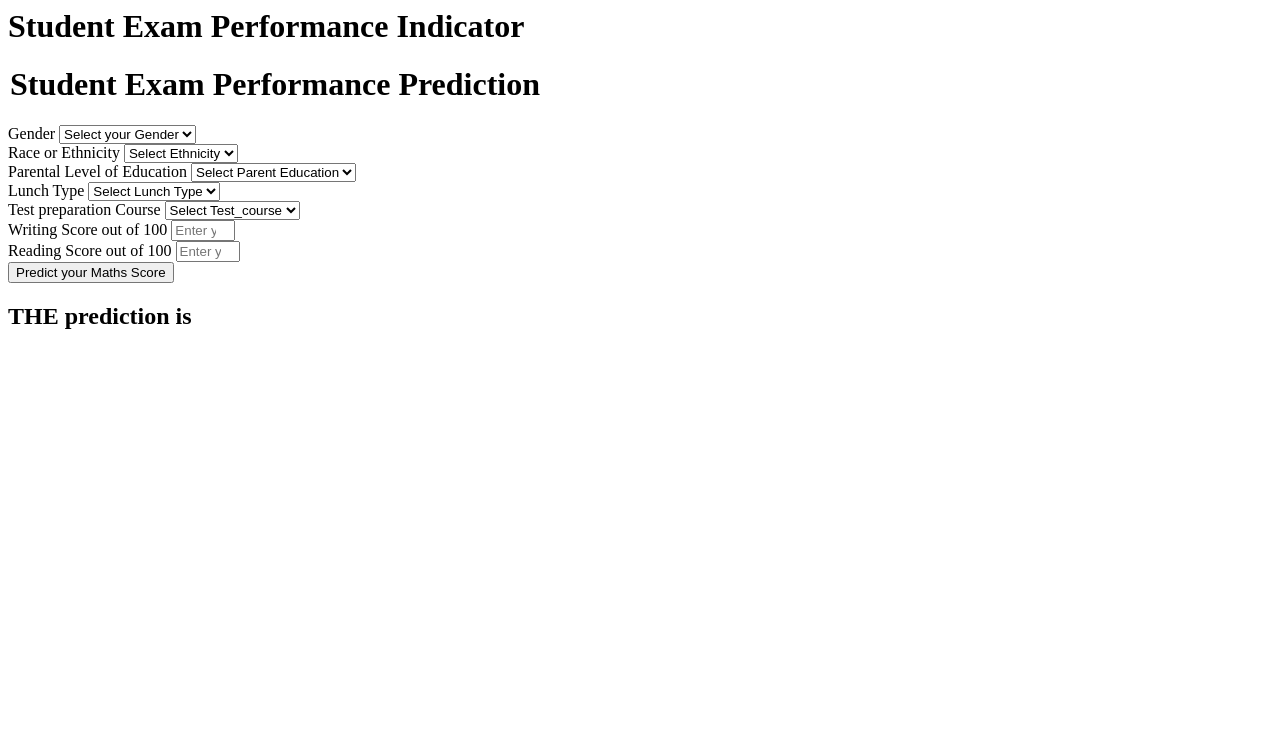
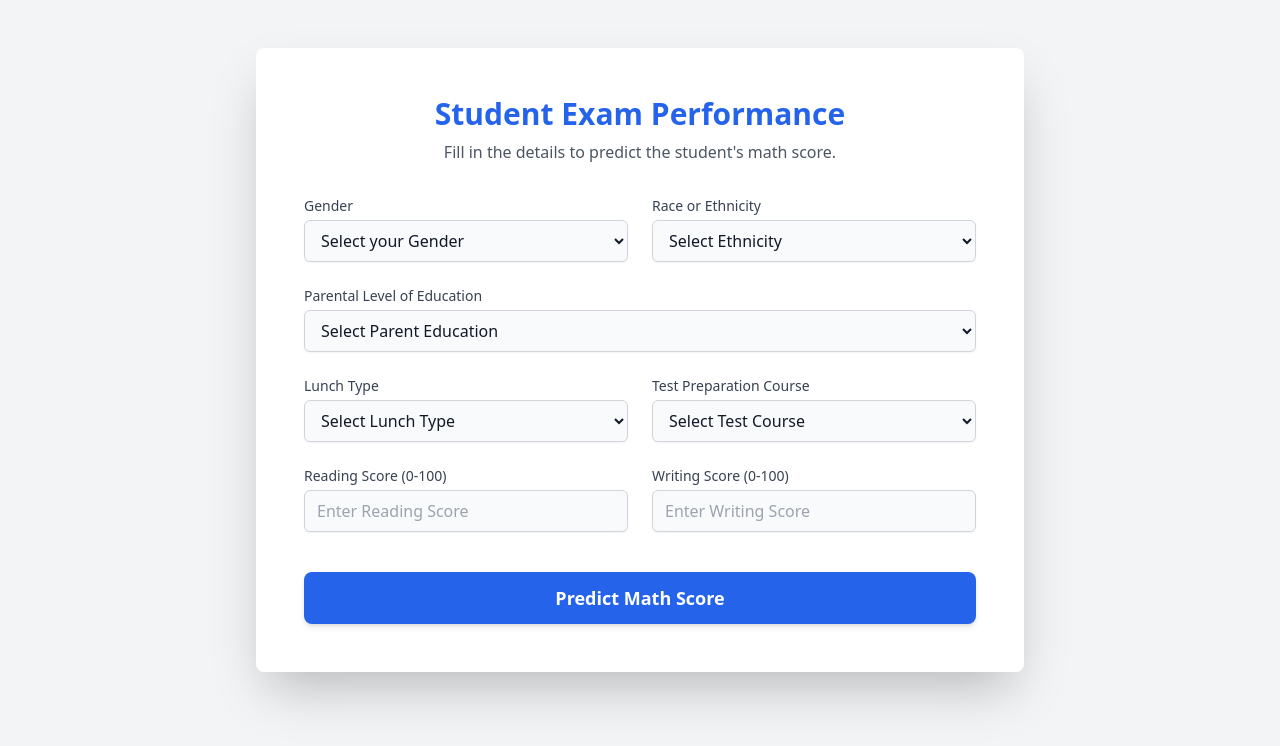
Before and after one commit to Amaan6674/mlproject, a Flask app: page /predictdata in a window 1280 px wide. Shown: the top 746 px of the page. Run offline with Flask 3, Linux system fonts and the light colour scheme; some libraries are stand-ins or nearby versions.

Commit message:
improve ui

```diff
--- a/templates/home.html
+++ b/templates/home.html
@@ -1,111 +1,118 @@
-<html>
-<body>
-    <div class="login">
-       <h1>Student Exam Performance Indicator</h1>
+<!DOCTYPE html>
+<html lang="en">
+<head>
+    <meta charset="UTF-8">
+    <meta name="viewport" content="width=device-width, initial-scale=1.0">
+    <title>Predict Math Score</title>
+    <script src="https://cdn.tailwindcss.com"></script>
+</head>
+<body class="bg-gray-100 text-gray-900 py-12 px-4">
 
-       <form action="{{ url_for('predict_datapoint')}}" method="post">
-        <h1>
-            <legend>Student Exam Performance Prediction</legend>
+    <div class="max-w-3xl mx-auto">
+
+        <div class="bg-white shadow-2xl rounded-lg p-8 md:p-12">
+
+            <h1 class="text-3xl font-bold text-center text-blue-600 mb-2">
+                Student Exam Performance
             </h1>
-        <div class="mb-3">
-            <label class="form-label">Gender</label>
-            <select class="form-control" name="gender" placeholder="Enter you Gender" required>
-                <option class="placeholder" selected disabled value="">Select your Gender</option>
-                <option value="male">
-                    Male
-                </option>
-                <option value="female">
-                    Female
-                </option>
+            <p class="text-center text-gray-600 mb-8">
+                Fill in the details to predict the student's math score.
+            </p>
+
+            <form action="{{ url_for('predict_datapoint') }}" method="post">
+
+                <div class="grid grid-cols-1 md:grid-cols-2 gap-6">
+
+                    <div>
+                        <label for="gender" class="block text-sm font-medium text-gray-700 mb-1">Gender</label>
+                        <select id="gender" name="gender" required
+                                class="w-full px-3 py-2 bg-gray-50 border border-gray-300 rounded-md shadow-sm focus:outline-none focus:ring-blue-500 focus:border-blue-500">
+                            <option value="" selected disabled>Select your Gender</option>
+                            <option value="male">Male</option>
+                            <option value="female">Female</option>
                         </select>
                     </div>
-        <div class="mb-3">
-            <label class="form-label">Race or Ethnicity</label>
-            <select class="form-control" name="ethnicity" placeholder="Enter you ethnicity" required>
-                <option class="placeholder" selected disabled value="">Select Ethnicity</option>
-                <option value="group A">
-                    Group A
-                </option>
-                <option value="group B">
-                    Group B
-                </option>
-                <option value="group C">
-                    Group C
-                </option>
-                <option value="group D">
-                    Group D
-                </option>
-                <option value="group E">
-                    Group E
-                </option>
+
+                    <div>
+                        <label for="ethnicity" class="block text-sm font-medium text-gray-700 mb-1">Race or Ethnicity</label>
+                        <select id="ethnicity" name="ethnicity" required
+                                class="w-full px-3 py-2 bg-gray-50 border border-gray-300 rounded-md shadow-sm focus:outline-none focus:ring-blue-500 focus:border-blue-500">
+                            <option value="" selected disabled>Select Ethnicity</option>
+                            <option value="group A">Group A</option>
+                            <option value="group B">Group B</option>
+                            <option value="group C">Group C</option>
+                            <option value="group D">Group D</option>
+                            <option value="group E">Group E</option>
                         </select>
                     </div>
-        <div class="mb-3">
-            <label class="form-label">Parental Level of Education</label>
-            <select class="form-control" name="parental_level_of_education"
-                placeholder="Enter you Parent Education" required>
-                <option class="placeholder" selected disabled value="">Select Parent Education</option>
-                <option value="associate's degree">
-                    associate's degree
-                </option>
-                <option value="bachelor's degree">
-                    bachelor's degree
-                </option>
-                <option value="high school">
-                    high school
-                </option>
-                <option value="master's degree">
-                    master's degree
-                </option>
-                <option value="some college">
-                    some college
-                </option>
-                <option value="some high school">
-                    some high school
-                </option>
+
+                    <div class="md:col-span-2">
+                        <label for="parental_level_of_education" class="block text-sm font-medium text-gray-700 mb-1">Parental Level of Education</label>
+                        <select id="parental_level_of_education" name="parental_level_of_education" required
+                                class="w-full px-3 py-2 bg-gray-50 border border-gray-300 rounded-md shadow-sm focus:outline-none focus:ring-blue-500 focus:border-blue-500">
+                            <option value="" selected disabled>Select Parent Education</option>
+                            <option value="associate's degree">Associate's Degree</option>
+                            <option value="bachelor's degree">Bachelor's Degree</option>
+                            <option value="high school">High School</option>
+                            <option value="master's degree">Master's Degree</option>
+                            <option value="some college">Some College</option>
+                            <option value="some high school">Some High School</option>
                         </select>
                     </div>
-        <div class="mb-3">
-            <label class="form-label">Lunch Type</label>
-            <select class="form-control" name="lunch" placeholder="Enter you Lunch" required>
-                <option class="placeholder" selected disabled value="">Select Lunch Type</option>
-                <option value="free/reduced">
-                    free/reduced
-                </option>
-                <option value="standard">
-                    standard
-                </option>
+
+                    <div>
+                        <label for="lunch" class="block text-sm font-medium text-gray-700 mb-1">Lunch Type</label>
+                        <select id="lunch" name="lunch" required
+                                class="w-full px-3 py-2 bg-gray-50 border border-gray-300 rounded-md shadow-sm focus:outline-none focus:ring-blue-500 focus:border-blue-500">
+                            <option value="" selected disabled>Select Lunch Type</option>
+                            <option value="free/reduced">Free/Reduced</option>
+                            <option value="standard">Standard</option>
                         </select>
                     </div>
-        <div class="mb-3">
-            <label class="form-label">Test preparation Course</label>
-            <select class="form-control" name="test_preparation_course" placeholder="Enter you Course"
-                required>
-                <option class="placeholder" selected disabled value="">Select Test_course</option>
-                <option value="none">
-                    None
-                </option>
-                <option value="completed">
-                    Completed
-                </option>
+
+                    <div>
+                        <label for="test_preparation_course" class="block text-sm font-medium text-gray-700 mb-1">Test Preparation Course</label>
+                        <select id="test_preparation_course" name="test_preparation_course" required
+                                class="w-full px-3 py-2 bg-gray-50 border border-gray-300 rounded-md shadow-sm focus:outline-none focus:ring-blue-500 focus:border-blue-500">
+                            <option value="" selected disabled>Select Test Course</option>
+                            <option value="none">None</option>
+                            <option value="completed">Completed</option>
                         </select>
                     </div>
-        <div class="mb-3">
-            <label class="form-label">Writing Score out of 100</label>
-            <input class="form-control" type="number" name="reading_score"
-                placeholder="Enter your Reading score" min='0' max='100' />
+
+                    <div>
+                        <label for="reading_score" class="block text-sm font-medium text-gray-700 mb-1">Reading Score (0-100)</label>
+                        <input type="number" id="reading_score" name="reading_score" min="0" max="100" required
+                               placeholder="Enter Reading Score"
+                               class="w-full px-3 py-2 bg-gray-50 border border-gray-300 rounded-md shadow-sm focus:outline-none focus:ring-blue-500 focus:border-blue-500">
                     </div>
-        <div class="mb-3">
-            <label class="form-label">Reading Score out of 100</label>
-            <input class="form-control" type="number" name="writing_score"
-                placeholder="Enter your Reading Score" min='0' max='100' />
+
+                    <div>
+                        <label for="writing_score" class="block text-sm font-medium text-gray-700 mb-1">Writing Score (0-100)</label>
+                        <input type="number" id="writing_score" name="writing_score" min="0" max="100" required
+                               placeholder="Enter Writing Score"
+                               class="w-full px-3 py-2 bg-gray-50 border border-gray-300 rounded-md shadow-sm focus:outline-none focus:ring-blue-500 focus:border-blue-500">
                     </div>
-        <div class="mb-3">
-            <input class="btn btn-primary" type="submit" value="Predict your Maths Score" required />
+
+                </div>
+
+                <div class="mt-10">
+                    <input type="submit" value="Predict Math Score"
+                           class="w-full px-6 py-3 bg-blue-600 text-white font-bold text-lg rounded-lg shadow-md cursor-pointer hover:bg-blue-700 focus:outline-none focus:ring-2 focus:ring-blue-500 focus:ring-opacity-75 transition duration-300 ease-in-out">
                 </div>
             </form>
-    <h2>
-       THE  prediction is {{results}}
+        </div>
+
+        {% if results %}
+            <div class="mt-10 bg-green-100 border-l-4 border-green-500 text-green-800 p-6 rounded-lg shadow-lg" role="alert">
+                <h2 class="text-2xl font-bold text-center">
+                    Predicted Math Score:
+                    <span class="block text-4xl mt-2">{{ "%.2f"|format(results) }}</span>
                 </h2>
-   <body>
+            </div>
+        {% endif %}
+
+    </div>
+
+</body>
 </html>
```
Also changed, not shown: templates/index.html (+31 -1 lines). Lines whose indentation alone changed are shown as unchanged.
